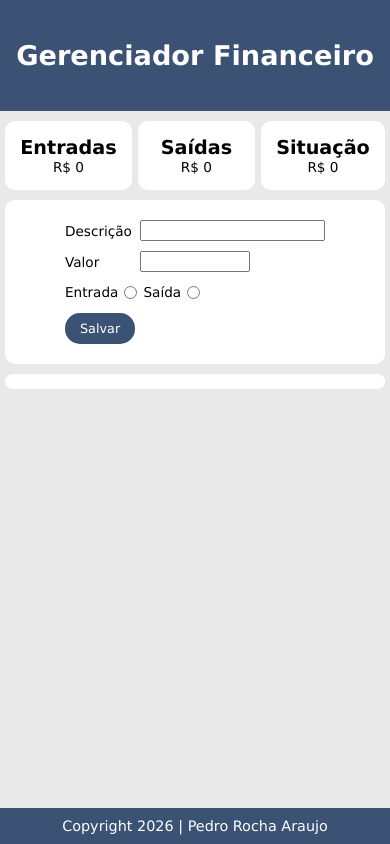
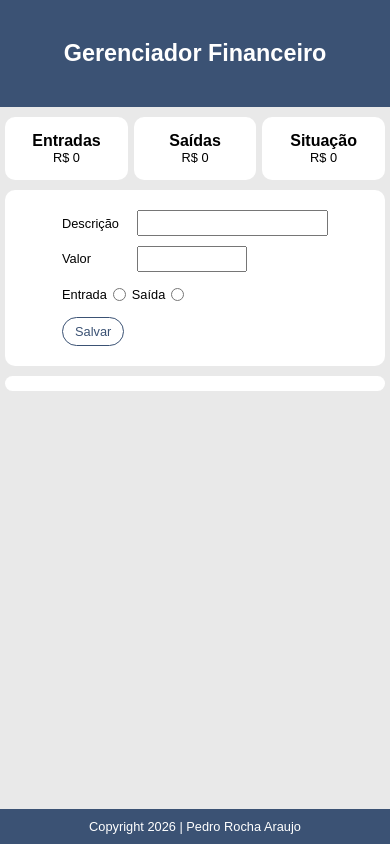
Before and after one commit to Pedro-Rocha-Araujo/projeto-financas, a React (Create React App) app: page / in a window 390 px wide. Built offline with nearby package versions, Linux system fonts and the light colour scheme.

Commit message:
Responsividade melhorada

```diff
--- a/src/components/App.css
+++ b/src/components/App.css
@@ -3,7 +3,7 @@
   margin: 0;
   padding: 0;
   box-sizing: border-box;
-  font-family: Verdana, Geneva, Tahoma, sans-serif;
+  font-family: Arial, Helvetica, sans-serif;
 }
 
 div.main {
@@ -30,7 +30,7 @@ header {
 }
 
 header h1 {
-  font-size: clamp(1.7rem, 4vw, 2.5rem);
+  font-size: clamp(1.4rem, 6vw, 2.5rem);
 }
 /* CONFIGURAÇÃO DO  PREVIEW*/
 .preview {
@@ -40,7 +40,7 @@ header h1 {
 }
 
 .preview p {
-  font-size: clamp(0.85rem, 2vw, 1rem);
+  font-size: clamp(0.8rem, 3vw, 1rem);
 }
 
 div.item-preview{
@@ -55,7 +55,7 @@ div.item-preview{
 }
 
 .preview h2 {
-  font-size: clamp(1.2rem, 4vw, 1.7rem);
+  font-size: clamp(1rem, 4vw, 1.7rem);
 }
 
 /* CONFIGURAÇÕES DOS INPUTS */
@@ -78,7 +78,7 @@ form {
 }
 
 label {
-  font-size: clamp(0.85rem, 2vw, 1.1rem);
+  font-size: clamp(0.8rem, 3vw, 1rem);
 }
 
 label.inputs-maiores{
@@ -86,7 +86,7 @@ label.inputs-maiores{
 }
 
 input {
-  height: 1.3rem;
+  height: 1.6rem;
   padding: 1px 5px;
 }
 
@@ -101,10 +101,17 @@ input[type="radio"]{
 button {
   border: none;
   border-radius: 15px;
+  color: #3b5274;
+  border: 1px solid #3b5274;
+  background-color: transparent;
+  padding: 6px 12px;
+  font-size: clamp(0.8rem, 2vw, 1.05rem);
+  transition: all 0.2s;
+}
+
+button:hover {
   background-color: #3b5274;
   color: #fff;
-  padding: 8px 15px;
-  font-size: clamp(0.80rem, 1vw, 1.05rem);
 }
 
 /* CONFIGURAÇÃO DA TABELA */
@@ -115,7 +122,7 @@ article.tabela {
 }
 
 table {
-  width: 100%;
+  width: 98%;
   max-width: 1000px;
   margin: auto;
   border-collapse: collapse;
@@ -146,7 +153,7 @@ footer {
 }
 
 footer p {
-  font-size: clamp(0.9rem, 2vw, 1.1rem);
+  font-size: clamp(0.8rem, 3vw, 1.08rem);
 }
 
 @media screen and (max-width: 750px){
@@ -186,6 +193,7 @@ footer p {
     border: 1px solid black;
     margin-bottom: 0.6rem;
     box-shadow: -2px 2px 4px 1px rgba(0, 0, 0, 0.349);
+    border-radius: 0.4rem;
   }
   thead {
     display: none;
```
